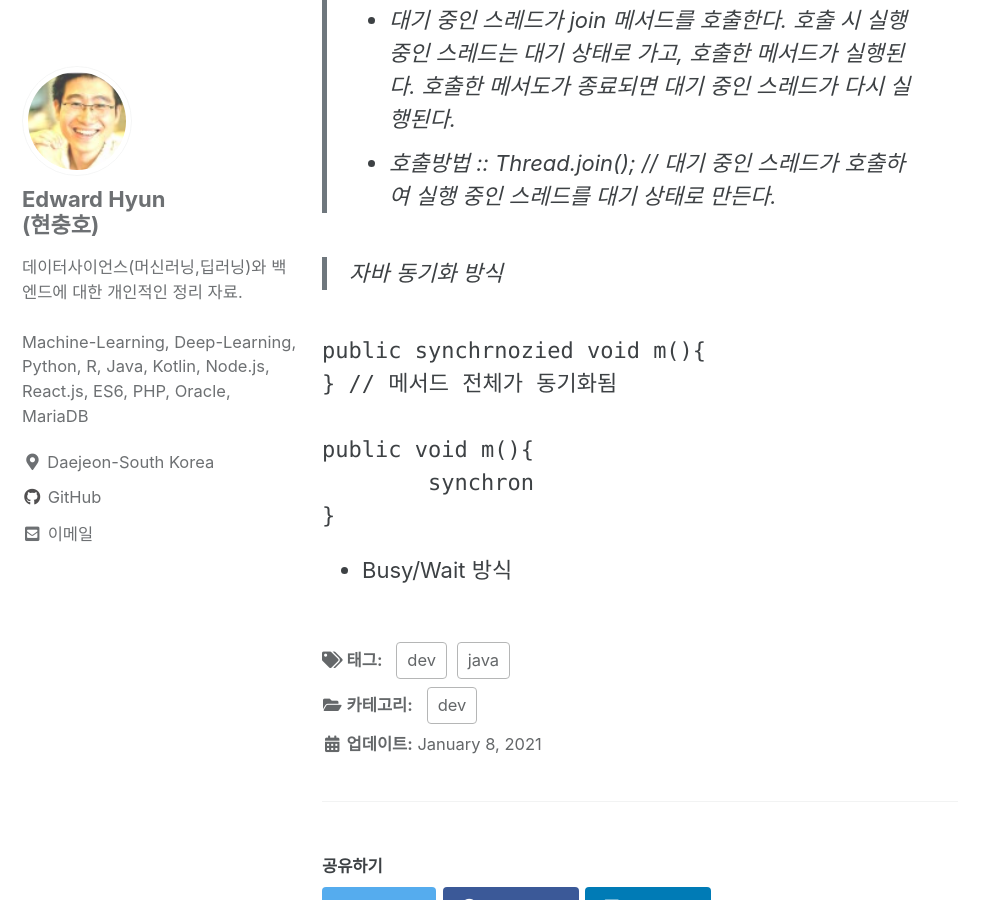
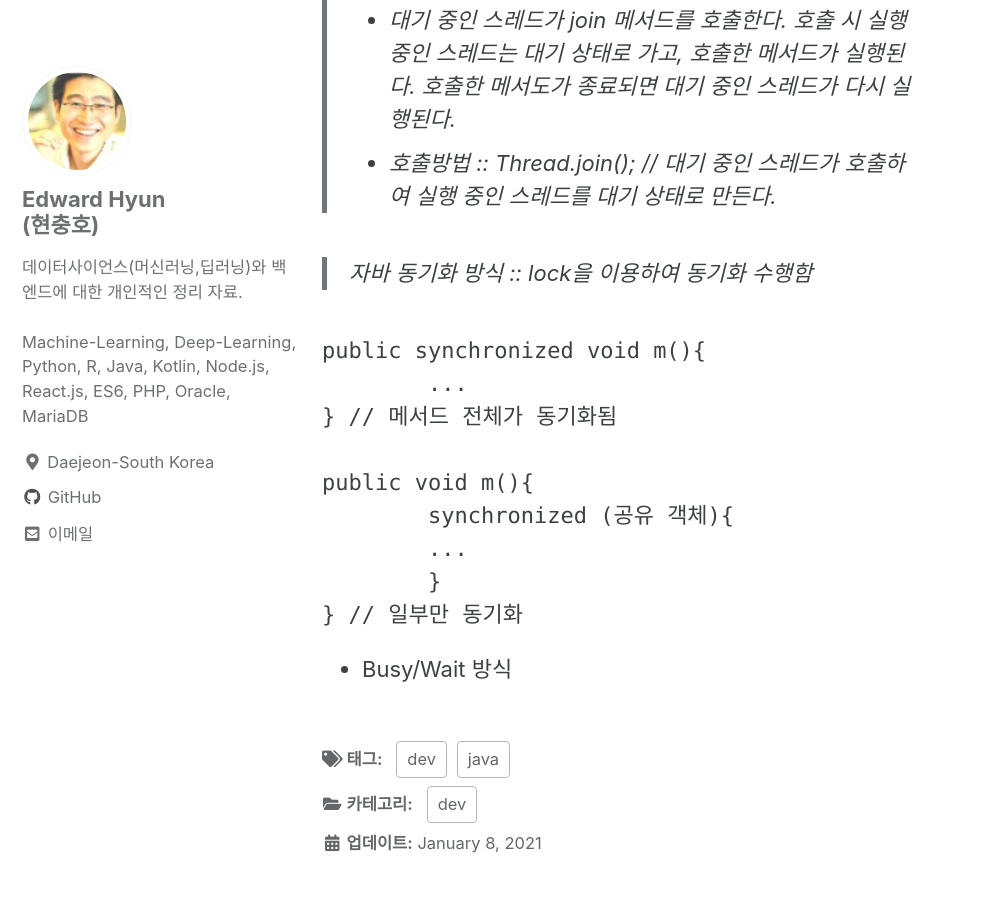
Before and after one commit to iamhch24/iamhch24.github.io, a Jekyll site: the page built from _posts/2021-01-08-[Study] 초보자를 위한 Java Programming.md, in a window 1280 px wide and 900 px high, scrolled down 3315 px. Shown: the whole window, without its empty margins (0-998 px from the left). Built offline with Jekyll 4.4.1, drawn with Linux system fonts in a browser that asks for light colours; cached includes are drawn as plain includes.

Commit message:
_posts/2021-01-08-[Study] 초보자를 위한 Java Programming.md updated from https://stackedit.io/

````diff
--- a/_posts/2021-01-08-[Study] 초보자를 위한 Java Programming.md
+++ b/_posts/2021-01-08-[Study] 초보자를 위한 Java Programming.md
@@ -74,15 +74,18 @@ public class 클래스명 implements Runnable{
 * 호출방법 :: Thread.join();  // 대기 중인 스레드가 호출하여 실행 중인 스레드를 대기 상태로 만든다.
 
 
->자바 동기화 방식
+>자바 동기화 방식 :: lock을 이용하여 동기화 수행함
 
 ```Java
-public synchrnozied void m(){
+public synchronized void m(){
+	...
 } // 메서드 전체가 동기화됨
 
 public void m(){
-	synchron
-}
+	synchronized (공유 객체){
+	...
+	}
+} // 일부만 동기화
 ```
 
 * Busy/Wait 방식
````
Also changed, not shown: other parts of _posts/2021-01-08-[Study] 초보자를 위한 Java Programming.md (+3 -3 lines).
